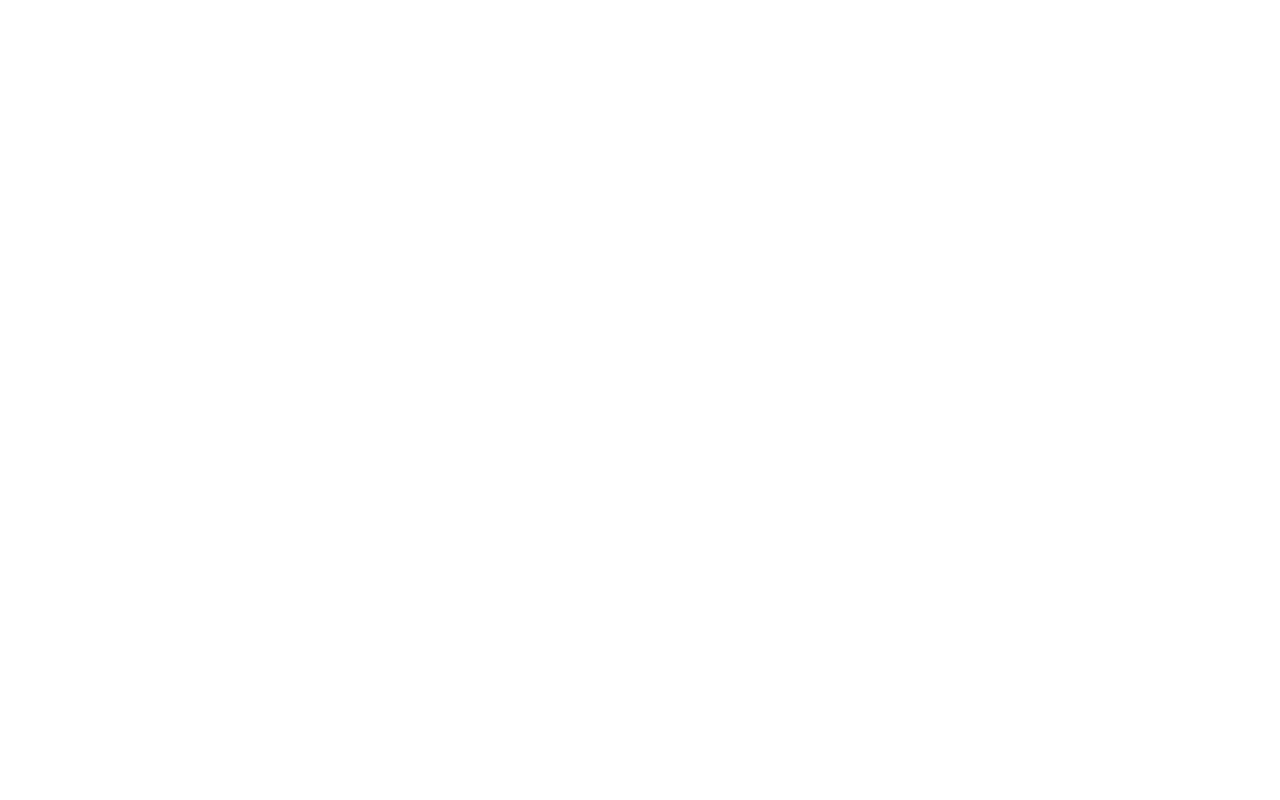
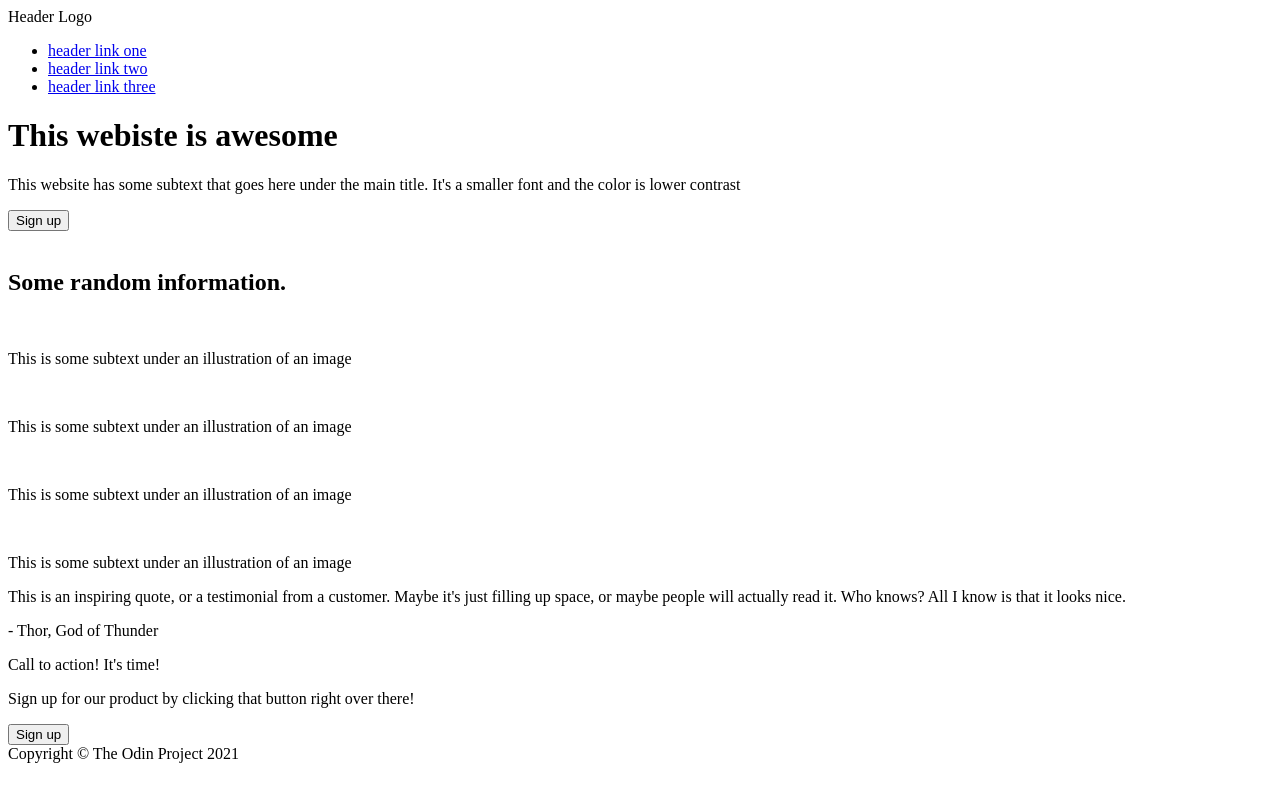
Before and after one commit to HarryCoburn/odin-landing-page, a plain HTML site: page index.html in a window 1280 px wide. Drawn offline with Linux system fonts and the light colour scheme.

Commit message:
Add initial text to index.html
Took the text information from the guidelines and added it to index.html

```diff
--- a/index.html
+++ b/index.html
@@ -1,12 +1,68 @@
 <!DOCTYPE html>
 <html lang="en">
+
 <head>
     <meta charset="UTF-8">
     <meta name="viewport" content="width=device-width, initial-scale=1.0">
     <title>Odin Project Landing Page | Harry Coburn</title>
     <link rel="stylesheet" href="styles.css">
 </head>
+
 <body>
+    <div class="header">
+        <div class="logo">Header Logo</div>
+        <ul>
+            <li><a href="#" class="header-link">header link one</a></li>
+            <li><a href="#" class="header-link">header link two</a></li>
+            <li><a href="#" class="header-link">header link three</a></li>
+        </ul>
+    </div>
+    <div class="hero">
+        <div class="hero-left">
+            <h1>This webiste is awesome</h1>
+            <p>This website has some subtext that goes here under the main title. It's a smaller font and the color is
+                lower contrast</p>
+            <button>Sign up</button>
+        </div>
+        <div class="hero-right">
+            <img src="">
+        </div>
+    </div>
+    <div class="image-body">
+        <h2>Some random information.</h2>
+        <div class="image-item-row">
+            <div class="image-item">
+                <img src="">
+                <p>This is some subtext under an illustration of an image</p>
+            </div>
+            <div class="image-item">
+                <img src="">
+                <p>This is some subtext under an illustration of an image</p>
+            </div>
+            <div class="image-item">
+                <img src="">
+                <p>This is some subtext under an illustration of an image</p>
+            </div>
+            <div class="image-item">
+                <img src="">
+                <p>This is some subtext under an illustration of an image</p>
+            </div>
+        </div>
+    </div>
+    <div class="quote">
+        <p>This is an inspiring quote, or a testimonial from a customer. Maybe it's just filling up space, or maybe people will actually read it. Who knows? All I know is that it looks nice.</p>
+        <p>- Thor, God of Thunder</p>
+    </div>
+    <div class="cta-area">
+        <div class="cta">
+            <div class="cta-left">
+                <p>Call to action! It's time!</p>
+                <p>Sign up for our product by clicking that button right over there!</p>
+            </div>
+            <button class="cta-btn">Sign up</button>
+        </div>
+    </div>
+    <div class="footer">Copyright © The Odin Project 2021</div>
+</body>
 
-</body>
 </html>
```
